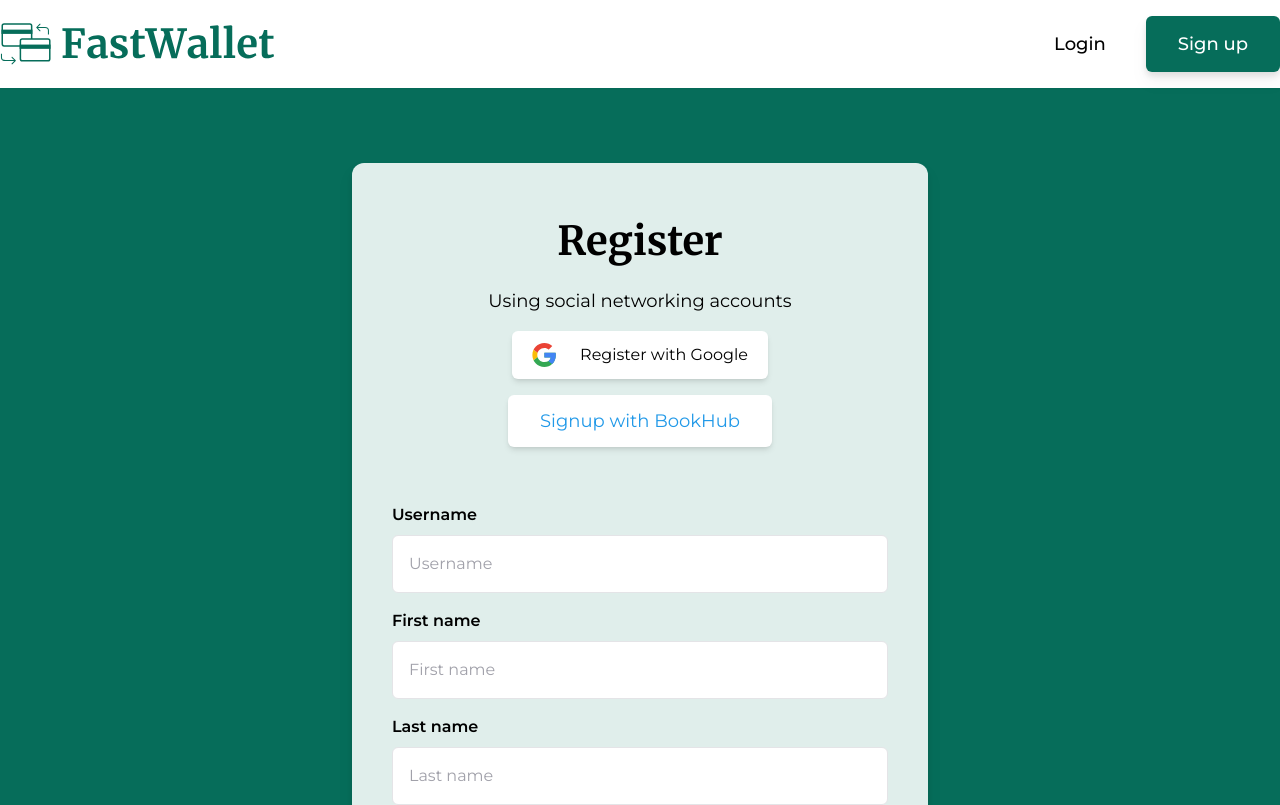
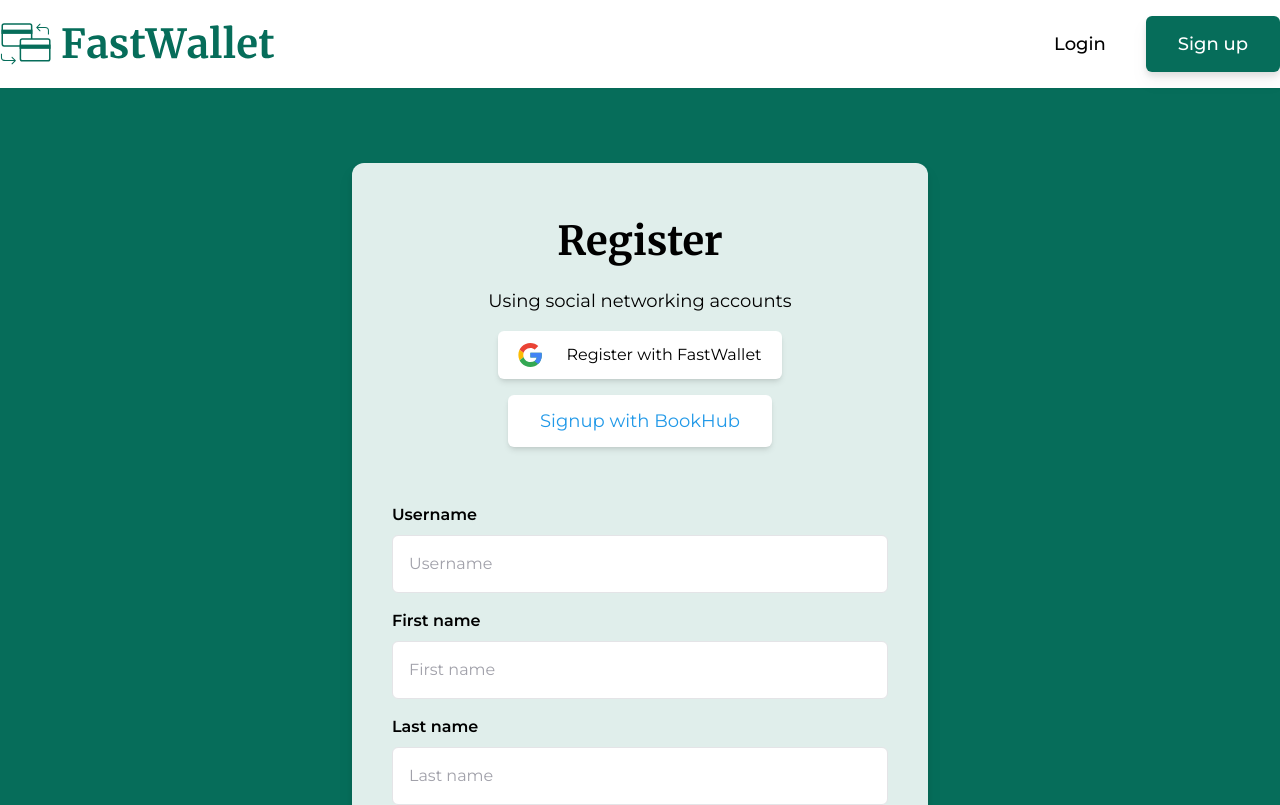
Before and after one commit to Ayoyinx/wallet, a React (Create React App) app: page /signup in a window 1280 px wide. Shown: the top 805 px of the page. Built offline with nearby package versions, Linux system fonts and the light colour scheme.

Commit message:
Changed text

```diff
--- a/src/Pages/Login/Login.jsx
+++ b/src/Pages/Login/Login.jsx
@@ -187,7 +187,7 @@ function Login() {
                               }} className="group text-bookhub bg-white text-lg py-3 px-8 rounded-md flex items-center
                                   gap-6 w-max shadow-md hover:shadow-none"
                                   disabled={status === "loading"}>
-                                <span className="group-hover:underline">Signup with BookHub</span>
+                                <span className="group-hover:underline">Signup with FastWallet</span>
                               </button>
                             </div>
                           </div>
--- a/src/Pages/Register/Register.jsx
+++ b/src/Pages/Register/Register.jsx
@@ -235,7 +235,7 @@ function Register() {
                                   flex items-center shadow-md gap-6 w-max"
                                   disabled={status === "loading"}>
                                 <img src={googleLogo} className="h-6 w-6 transition-transform" alt="Google logo" />
-                                <span className="">Register with Google</span>
+                                <span className="">Register with FastWallet</span>
                               </button>
 
                               <button onClick={() => {
```
